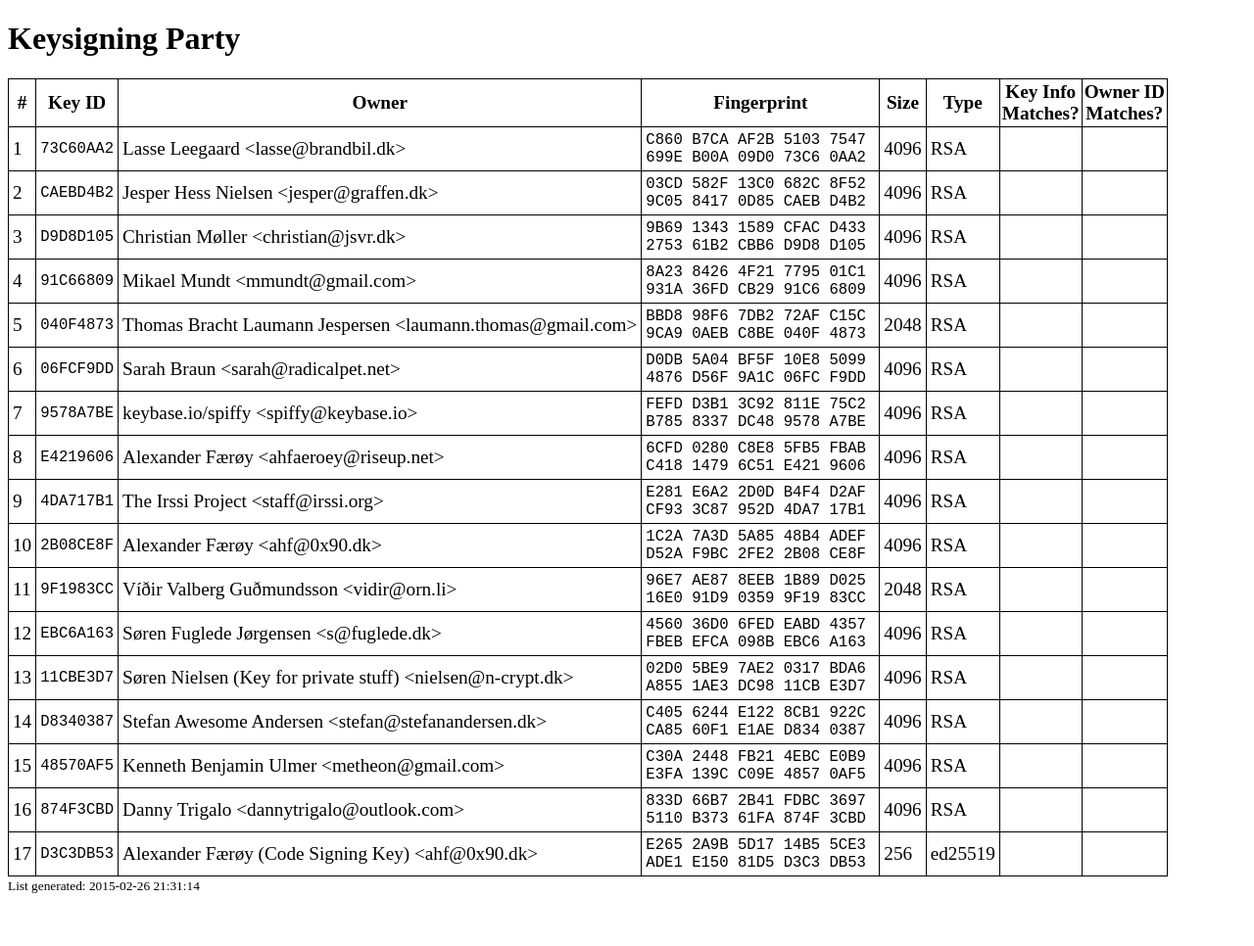
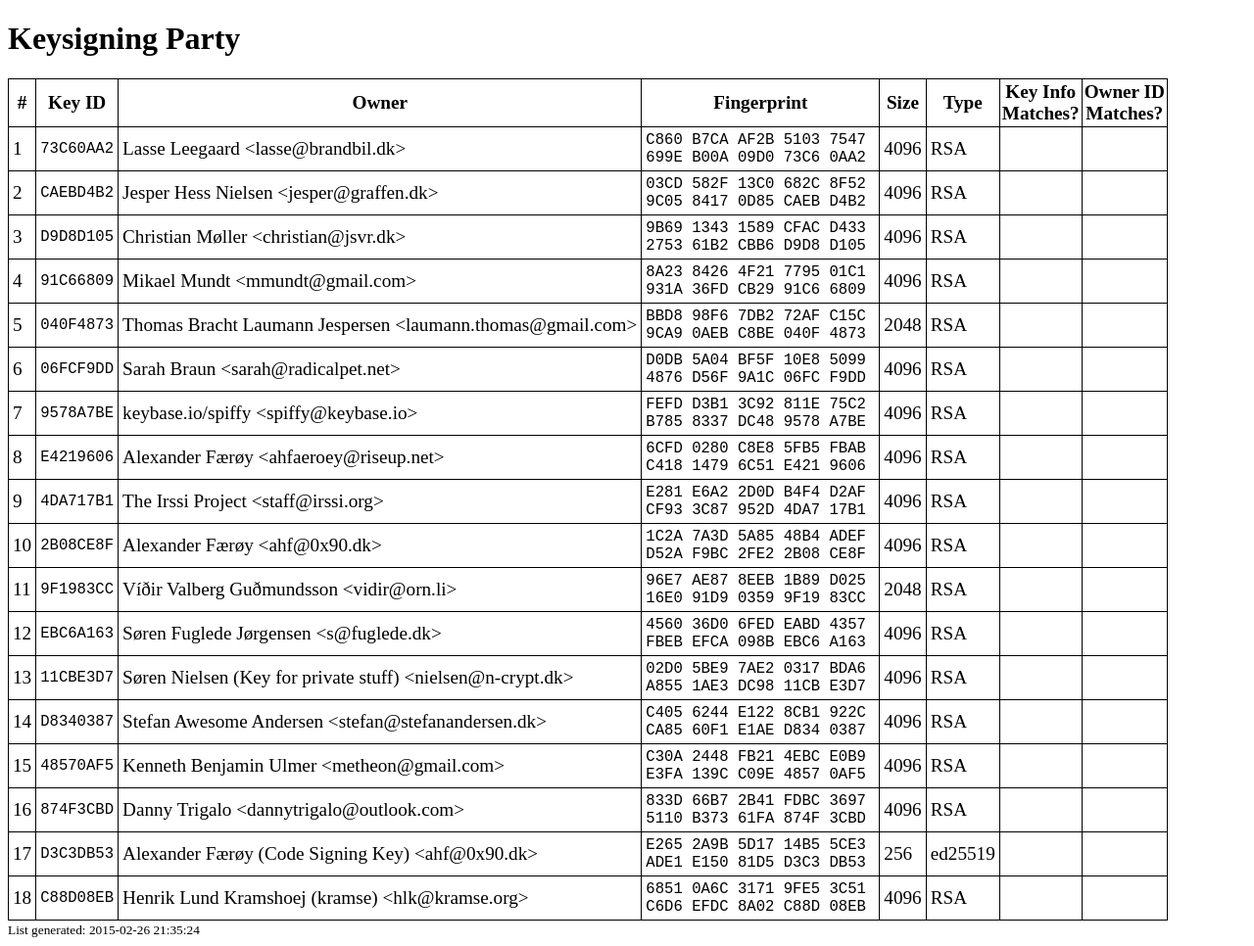
Before and after one commit to graffen/graffen.github.io, a Jekyll site: the page keysigning/index.html, which Jekyll copies as it is, in a window 1280 px wide. Shown: the whole page at 98% size. Built offline with Jekyll 4.4.1, drawn with Linux system fonts in a browser that asks for light colours; before the commit the page ends 921 px from its top, so only the background shows below that.

Commit message:
Last-minute addition to keysigning list :)

```diff
--- a/keysigning/index.html
+++ b/keysigning/index.html
@@ -73,9 +73,12 @@ E3FA 139C C09E 4857 0AF5 </pre></td><td>4096</td><td>RSA</td><td>&nbsp;</td><td>
 	<tr><td>17</td><td><pre>D3C3DB53</pre></td><td>Alexander F&#230;r&#248;y (Code Signing Key) &lt;ahf@0x90.dk&gt;</td><td><pre>E265 2A9B 5D17 14B5 5CE3
 ADE1 E150 81D5 D3C3 DB53 </pre></td><td>256</td><td>ed25519</td><td>&nbsp;</td><td>&nbsp;</td></tr>
 
+	<tr><td>18</td><td><pre>C88D08EB</pre></td><td>Henrik Lund Kramshoej (kramse) &lt;hlk@kramse.org&gt;</td><td><pre>6851 0A6C 3171 9FE5 3C51
+C6D6 EFDC 8A02 C88D 08EB </pre></td><td>4096</td><td>RSA</td><td>&nbsp;</td><td>&nbsp;</td></tr>
+
 </table>
 
-<small>List generated: 2015-02-26 21:31:14</small>
+<small>List generated: 2015-02-26 21:35:24</small>
 </body>
 
 </html>
```
